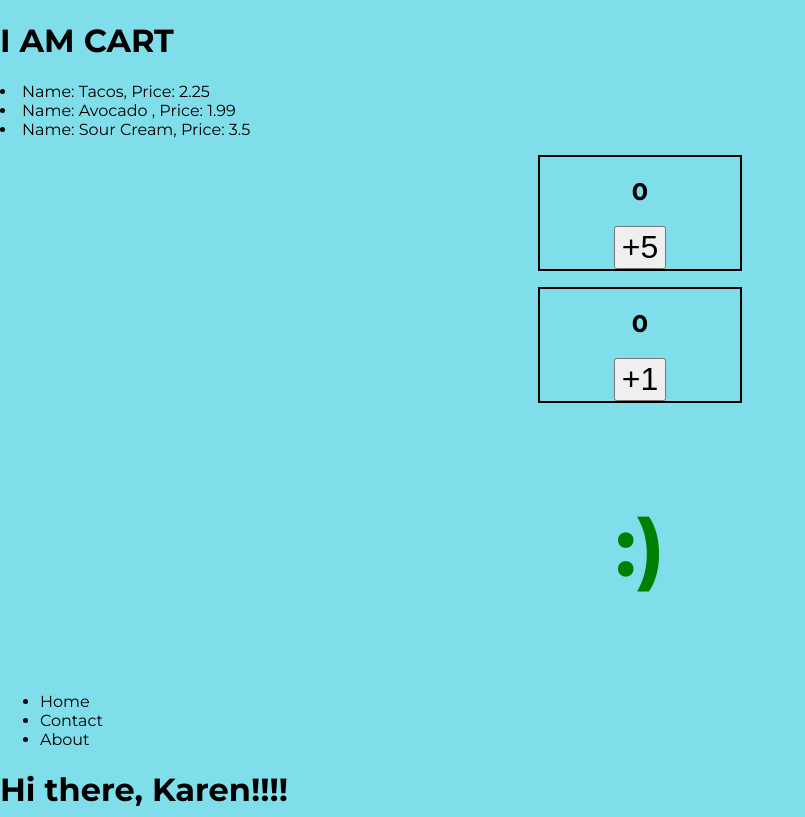
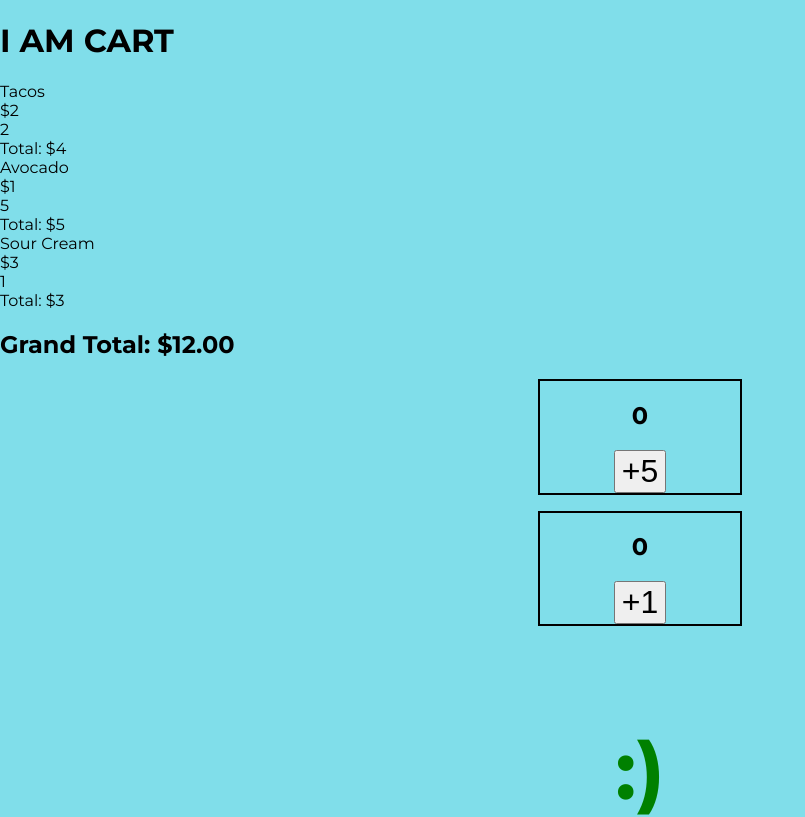
Before and after one commit to umeshraj/react_beg_steele, a React (Create React App) app in the folder my-app/: page / in a window 1280 px wide. Shown: the top 817 px of the page, without its empty margins (0-805 px from the left). Built offline with nearby package versions, Linux system fonts and the light colour scheme.

Commit message:
Using cart item class to track each item

```diff
--- a/my-app/src/App.js
+++ b/my-app/src/App.js
@@ -7,9 +7,9 @@ import MoodToggler from "./MoodToggler";
 import Cart from "./Cart";
 
 const items = [
-  { id: 1, name: "Tacos", price: 2.25, qty: 2 },
-  { id: 2, name: "Avocado ", price: 1.99, qty: 5 },
-  { id: 3, name: "Sour Cream", price: 3.5, qty: 1 },
+  { id: 1, name: "Tacos", price: 2, qty: 2 },
+  { id: 2, name: "Avocado ", price: 1.0, qty: 5 },
+  { id: 3, name: "Sour Cream", price: 3, qty: 1 },
 ];
 
 function App() {
--- a/my-app/src/Cart.js
+++ b/my-app/src/Cart.js
@@ -1,15 +1,19 @@
 import React from "react";
+import CartItem from "./CartItem";
 
 function Cart({ initialItems }) {
-  console.log(initialItems);
+  const grandTotal = initialItems
+    .reduce((total, item) => total + item.qty * item.price, 0)
+    .toFixed(2);
   return (
-    <div>
+    <div className="Cart">
       <h1>I AM CART</h1>
-      {initialItems.map((item) => (
-        <li>
-          Name: {item.name}, Price: {item.price}
-        </li>
-      ))}
+      <div className="Cart-items">
+        {initialItems.map((item) => (
+          <CartItem key={item.id} {...item} />
+        ))}
+      </div>
+      <h2>Grand Total: ${grandTotal}</h2>
     </div>
   );
 }
--- /dev/null
+++ b/my-app/src/CartItem.js
@@ -0,0 +1,14 @@
+import React from "react";
+
+function CartItem({ id, name, price, qty }) {
+  return (
+    <div className="CartItem">
+      <div>{name}</div>
+      <div>${price}</div>
+      <div>{qty}</div>
+      <div>Total: ${qty * price}</div>
+    </div>
+  );
+}
+
+export default CartItem;
```
